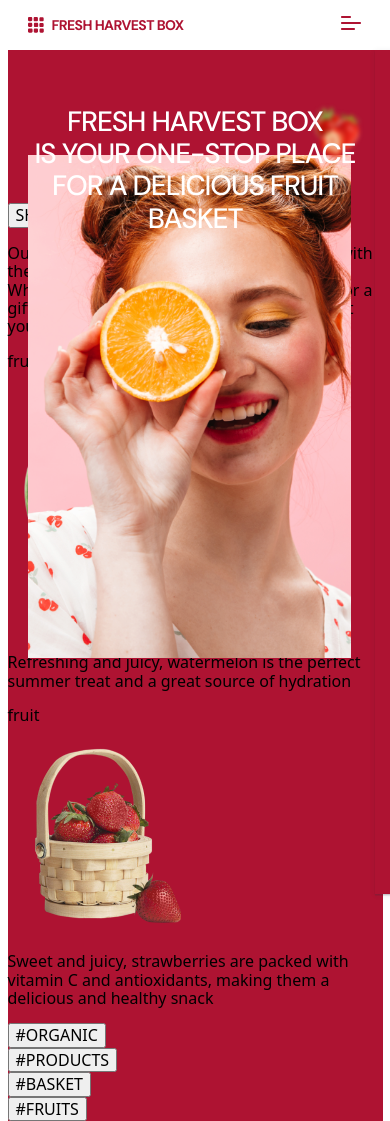
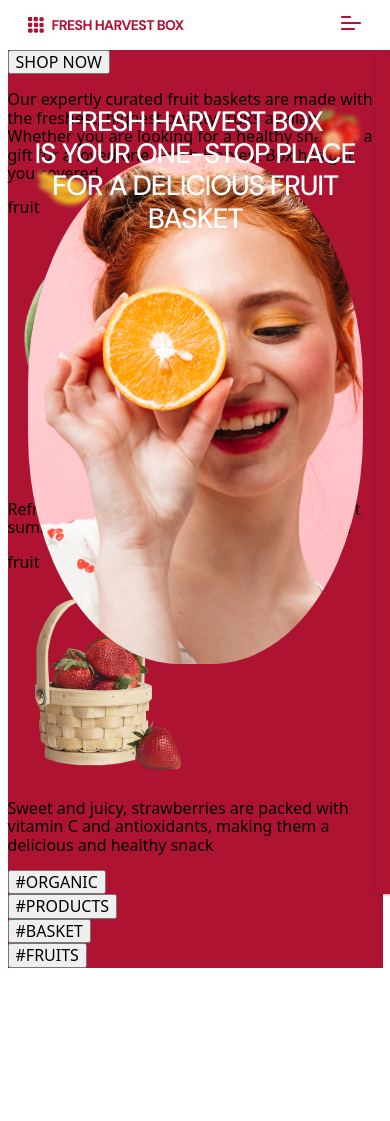
Before and after one commit to JosephGoIt/harvest, a plain HTML site: page index.html in a window 390 px wide. After the commit the page ends 968 px from the top, so only its background shows below. Drawn offline with nearby package versions, Linux system fonts and the light colour scheme; a script that the page names is missing.

Commit message:
updating hero

```diff
--- a/css/style.css
+++ b/css/style.css
@@ -34,6 +34,7 @@ li{
 }
 .image {
     display: block;
+    overflow: hidden;
 }
 h1 {
     color: var(--WHITE);
@@ -122,7 +123,7 @@ h1 {
         position: absolute;
         top: 56px;
         left: 20px;
-        z-index: 5;
+        z-index: 6;
     }
     .strawberry-cont {
         height: 56px;
@@ -132,7 +133,7 @@ h1 {
         position: absolute;
         top: 56px;
         right: 20px;
-        z-index: 4;
+        z-index: 5;
     }
     .banana-cont {
         height: 44px;
@@ -142,13 +143,29 @@ h1 {
         position: absolute;
         top: 116px;
         left: 20px;
+        z-index: 4;
     }
     .red-haired-woman-cont {
         height: 509px;
-        width: 355px;
+        width: 335px;
         position: absolute;
         top: 105px;
         left: 20px;
+        z-index: 1;
+        background-color: var(--RED);
+        border-radius: 45%;
+        overflow: hidden;
+    }
+    .vector-hero {
+        height: 520px;
+        width: 375px;
+        position: absolute;
+        top: 105px;
+        left:0;
+        z-index: 2;
+        stroke: var(--WHITE);
+        fill: var(--WHITE);
+        border-radius: 100px;
     }
 }
 @media only screen and (min-width:768px) and (max-width:1279px){
--- a/index.html
+++ b/index.html
@@ -72,7 +72,7 @@
             <img srcset="./images/red-haired-woman1.png 375w,
                         ./images/red-haired-woman2.png 1200w"
                 sizes="(min-width: 1280px) 1200px,
-                        (min-width: 375px) 860px, 100vw"
+                        (min-width: 375px) 890px, 100vw"
                 src="./images/red-haired-woman1.png" class="image hero-image redhaired-woman-image" />
         </div>
 
```
